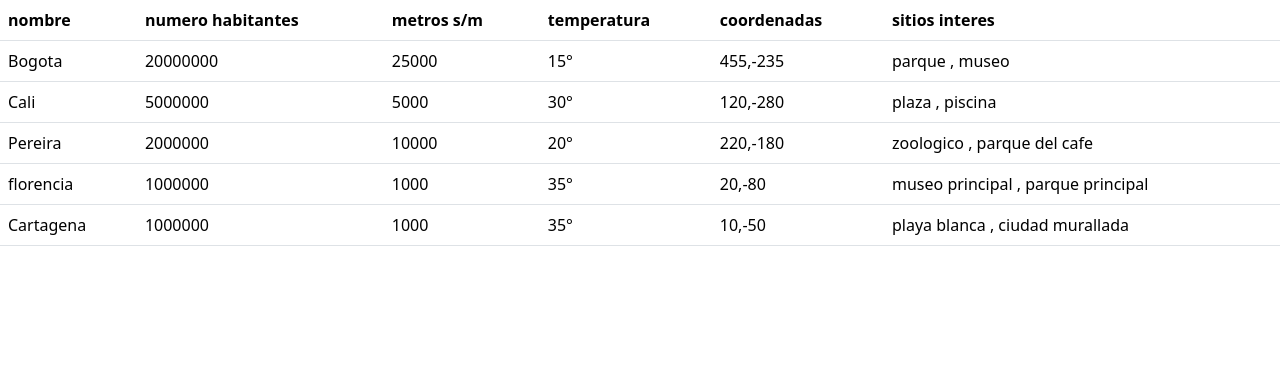
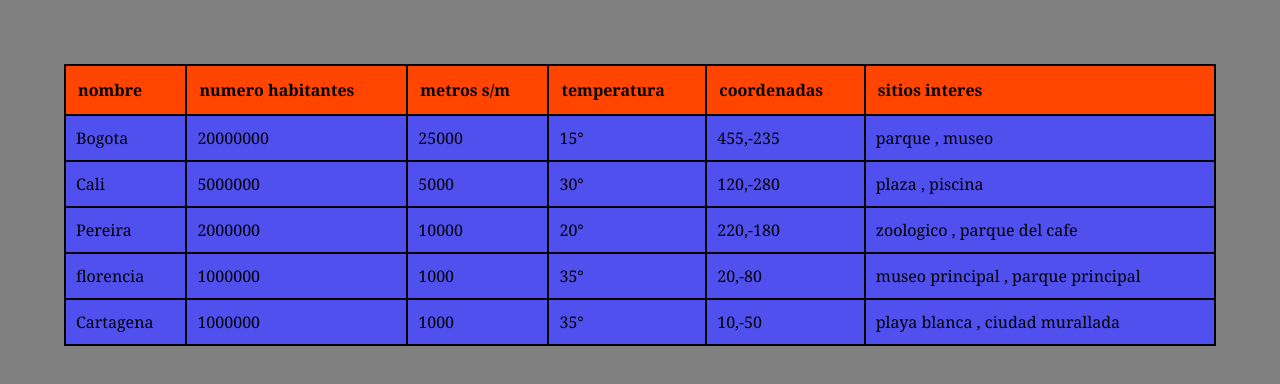
Before and after one commit to darwinlo126-gif/practicagit2, a plain HTML site: page index.html in a window 1280 px wide. Drawn offline with nearby package versions, Linux system fonts and the light colour scheme.

Commit message:
creacion del css

```diff
--- a/app.js
+++ b/app.js
@@ -3,8 +3,7 @@ let ciudades=[
     {nombre: "Cali",numeroHabitantes:5000000,metrosSM:5000,temperatura:"30°",coordenadas:[120,-280],sitios:[{"01":"plaza","02":"piscina"}]},
     {nombre: "Pereira",numeroHabitantes:2000000,metrosSM:10000,temperatura:"20°",coordenadas:[220,-180],sitios:[{"01":"zoologico","02":"parque del cafe"}]},
     {nombre: "florencia",numeroHabitantes:1000000,metrosSM:1000,temperatura:"35°",coordenadas:[20,-80],sitios:[{"01":"museo principal","02":"parque principal"}]},
-    {nombre: "Cartagena",numeroHabitantes:1000000,metrosSM:1000,temperatura:"35°",coordenadas:[10,-50],sitios:[{"01":"playa blanca","02":"ciudad murallada"}]},
-]
+    {nombre: "Cartagena",numeroHabitantes:1000000,metrosSM:1000,temperatura:"35°",coordenadas:[10,-50],sitios:[{"01":"playa blanca","02":"ciudad murallada"}]},]
 let contenidoTabla=document.getElementById('contenidoTabla');
 
 function cargar(arreglo)
@@ -17,7 +16,6 @@ function cargar(arreglo)
     <td>${objeto.temperatura}</td>
     <td>${objeto.coordenadas}</td>
     <td>${Object.values(objeto.sitios[0]).join(' , ')}</td>
-
     </tr>`
 ).join('');
 }
--- /dev/null
+++ b/estilo.css
@@ -0,0 +1,32 @@
+*{
+    margin: 0%;
+    padding: 0%;
+}
+.tabla{
+    margin: 5%;
+    border-collapse: collapse;
+    font-family: Georgia, 'Times New Roman', Times, serif;
+
+
+}
+.table thead{
+    border-color: black;
+}
+.table th{
+    border: 2px solid black;
+    padding: 12px;
+    background-color: orangered;
+}
+.table tbody{
+     border: 2px solid black;
+
+}
+.table td{
+    border: 2px solid black;
+    padding: 10px;
+      background-color: rgba(78, 78, 243, 0.966);
+    color: black;
+}
+.cuerpo{
+    background-color: gray;
+}
--- a/index.html
+++ b/index.html
@@ -13,8 +13,10 @@
             integrity="sha384-sRIl4kxILFvY47J16cr9ZwB07vP4J8+LH7qKQnuqkuIAvNWLzeN8tE5YBujZqJLB"
             crossorigin="anonymous"
         />
+        <link rel="stylesheet" href="./estilo.css">
     </head>
-    <div class="tabla">
+    <body class="cuerpo">
+        <div class="tabla">
         <table class="table">
   <thead>
     <tr>
@@ -30,9 +32,6 @@
 </table>
     </div>
 
-
-    <body>
-
         <script src="./app.js"></script>
         <script
             src="https://cdn.jsdelivr.net/npm/bootstrap@5.3.8/dist/js/bootstrap.bundle.min.js"
```
